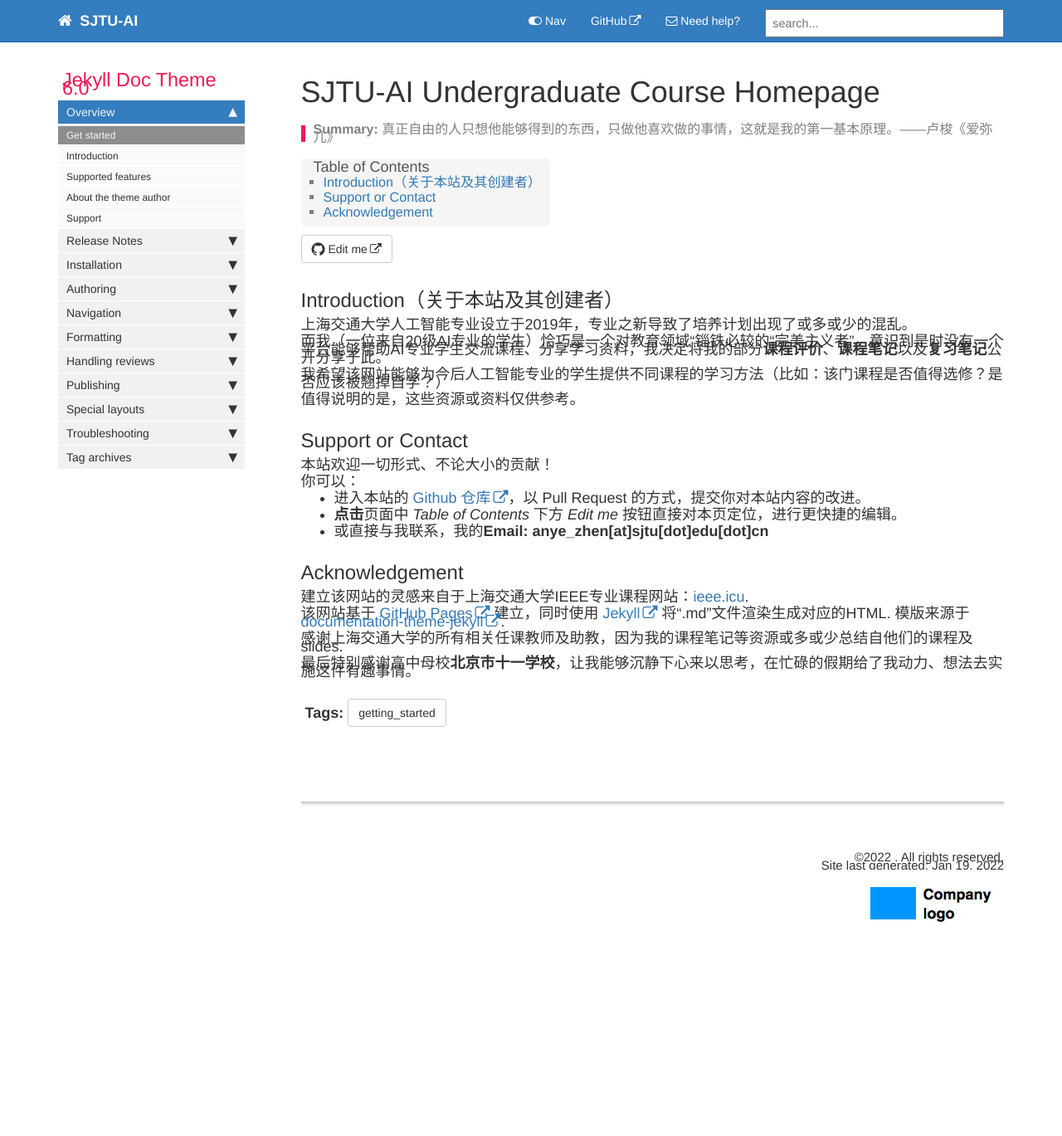
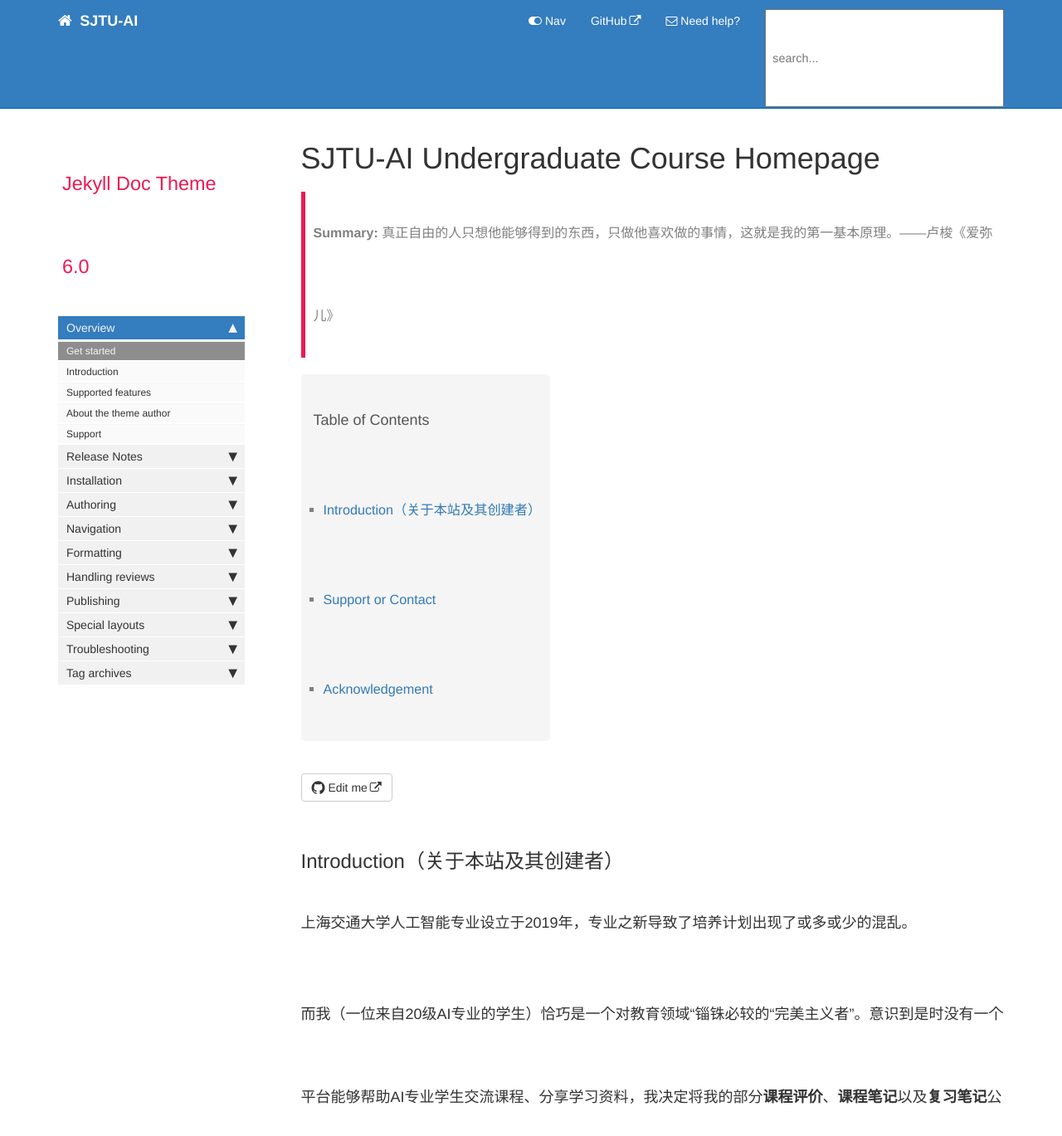
Before and after one commit to aisjtu/aisjtu.github.io, a Jekyll site: the page built from index.md, in a window 1280 px wide and 1400 px high. Shown: the top 1369 px of the window at 83% size. Built offline with Jekyll 4.4.1, drawn with Linux system fonts in a browser that asks for light colours; comment, search, counter and statistics services are not loaded.

Commit message:
Update customstyles.css

```diff
--- a/css/customstyles.css
+++ b/css/customstyles.css
@@ -1,6 +1,6 @@
 body {
     font-size:18px;
-	line-height:10px;
+	line-height:100px;
 }
 
 .bs-callout {
```
